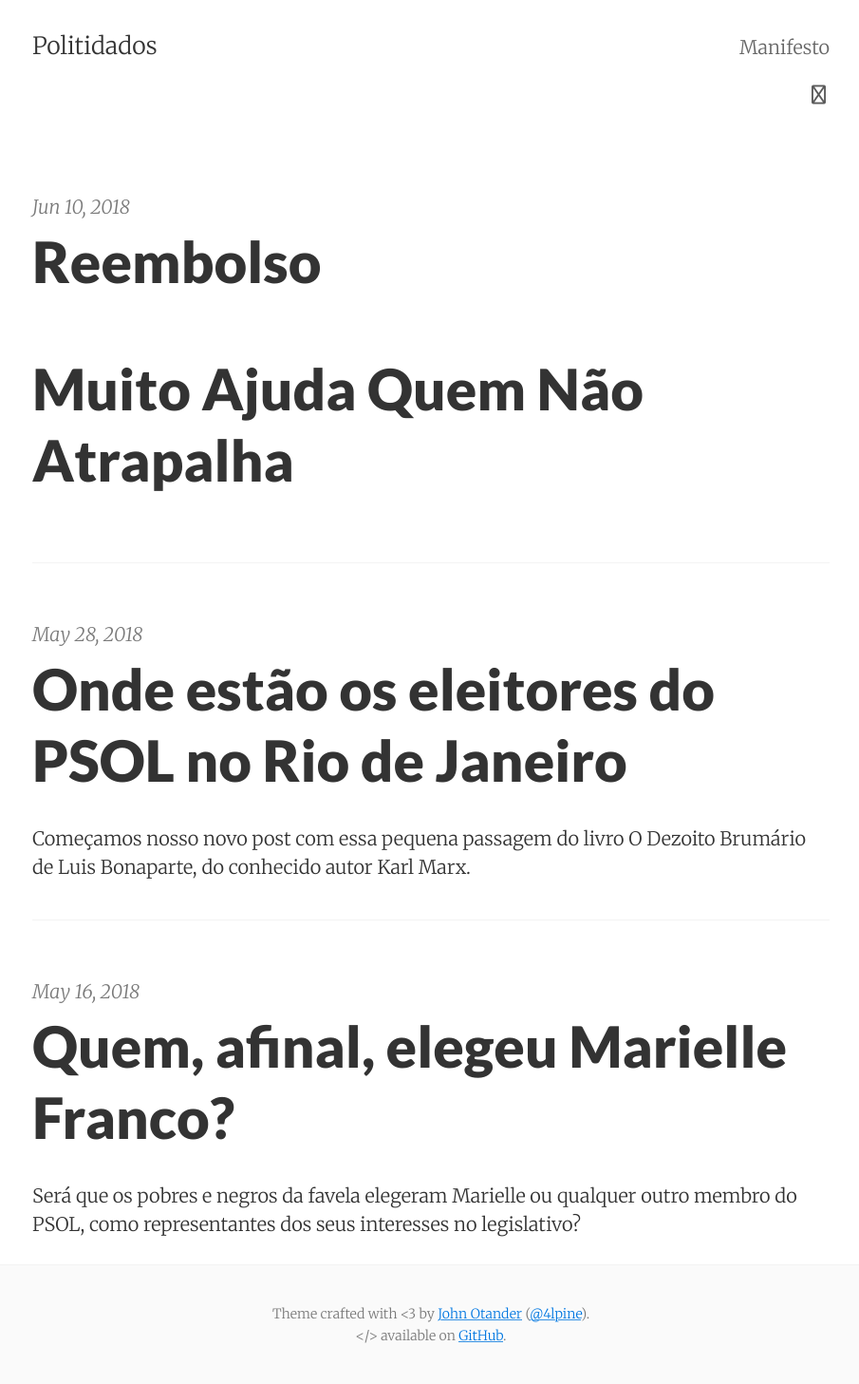
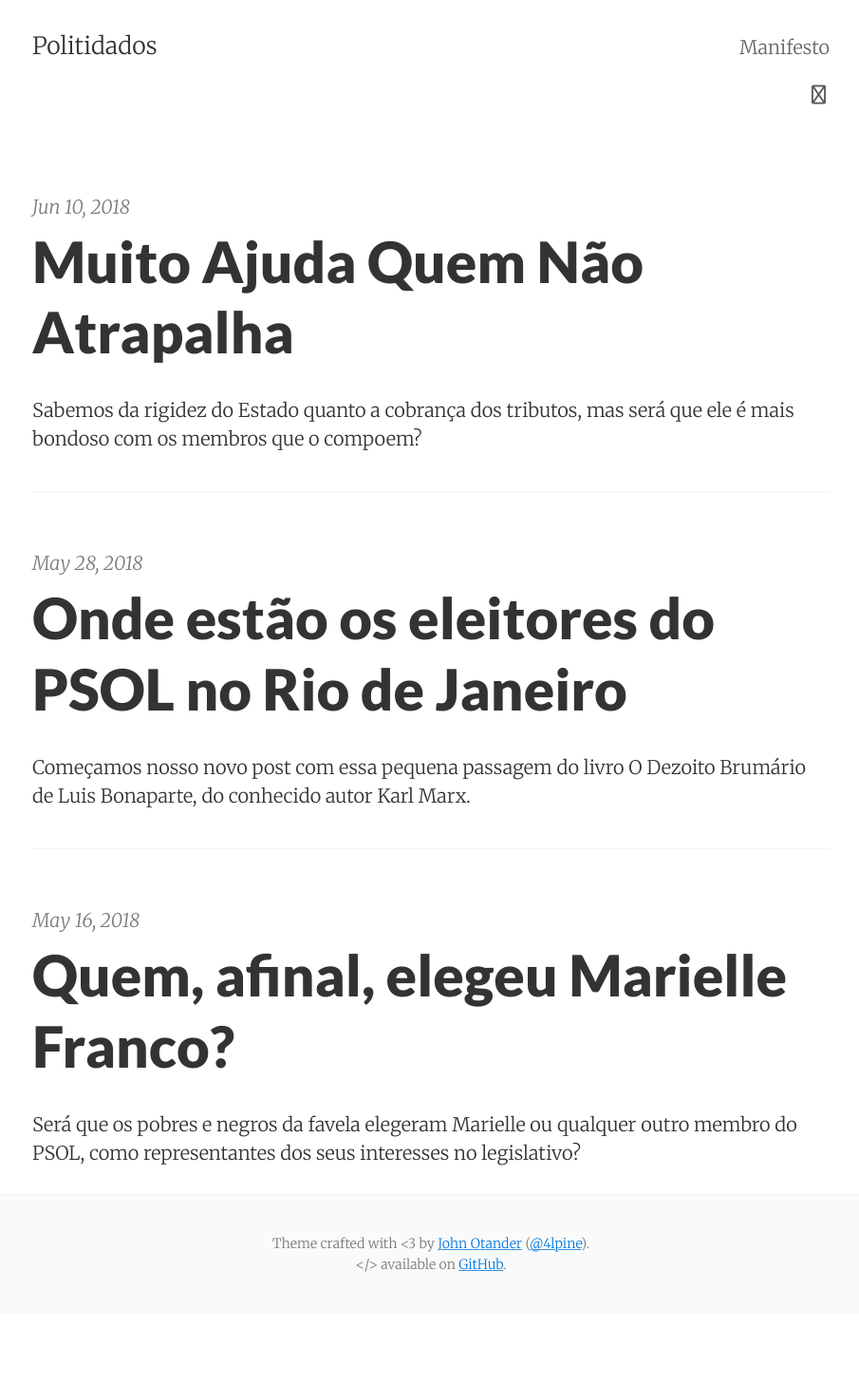
Before and after one commit to politidados/politidados.github.io, a Jekyll site: the page built from index.html, in a window 1280 px wide. Shown: the whole page at 95% size, without its empty margins (186-1091 px from the left). Built offline with Jekyll 4.4.1, drawn with Linux system fonts in a browser that asks for light colours; nearby versions of some CDN libraries; the list of posts is cut into pages by our own code; after the commit the page ends 1383 px from its top, so only the background shows below that.

Commit message:
Update 2018-06-10-reembolso.md

```diff
--- a/_posts/2018-06-10-reembolso.md
+++ b/_posts/2018-06-10-reembolso.md
@@ -1,4 +1,10 @@
-# Muito Ajuda Quem Não Atrapalha
+---
+layout:     post
+title:      Muito Ajuda Quem Não Atrapalha
+date:       2018-06-10
+summary:    Sabemos da rigidez do Estado quanto a cobrança dos tributos, mas será que ele é mais bondoso com os membros que o compoem?
+categories: psol rj
+---
 
 “O estado não tem fonte de dinheiro, a não ser o dinheiro que coleta das pessoas. Se o estado quiser gastar mais, só pode fazê-lo emitindo títulos de dívida ou aumentando os impostos. E não adianta pensar que outra pessoa vai pagar. Essa outra pessoa é você.  Não existe essa história de ‘dinheiro público’. Há apenas o dinheiro do pagador de impostos! "
 Margaret Tatcher
@@ -11,13 +17,13 @@ Na postagem de hoje, gostariámos de falar brevemente de um assunto de certo mod
 
 ## **Vamos aos dados**
 
-![image](reembolsopartido.jpg)
+![image](https://raw.githubusercontent.com/politidados/politidados.github.io/master/_posts/img/reembolsopart.png)
 
 Gostaríamos porém de oferecer alguns insights que não encontramos nas análises disponíveis até então. É importante levar em consideração que os dados aqui analisados dizem respeito a reembolso oferecido aos paralamentares brasileiros por gastos com amenidades, que alguns argumentam, não deveriam ser reembolsáveis. Envolvem gastos como: telefonia, passagens aérea, verba para divulgação da atividade parlamentar, aluguel de barco, de automóveis e aviões. Vale a pena também notar que analisamos o período 2009-2017 (inserir fonte dos dados).
 
 O primeiro diz respeito ao aumento contínuo desses gastos ao longo do tempo como podemos ver no gráfico abaixo
 
-<iframe src="https://public.tableau.com/profile/politidados#!/vizhome/gastos_dep/Planilha1?:embed=y&:display_count=yes"
+<iframe src="https://public.tableau.com/profile/politidados#!/vizhome/gastos_dep/Planilha1?:embed=y&"
 width="645" height="955"></iframe>
 
 Uma vez que o número de parlamentares não aumentou ao longo da história da nova República, é alarmante observar como os gastos com aumentam exponencialmente com o tempo, tendo uma queda em 2017 que pode ser facilmente explicada pela abrupta queda de arrecadação causada pela recessão econômica.
```
